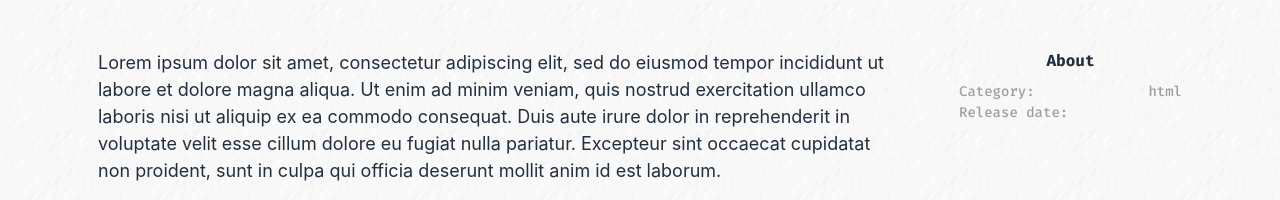
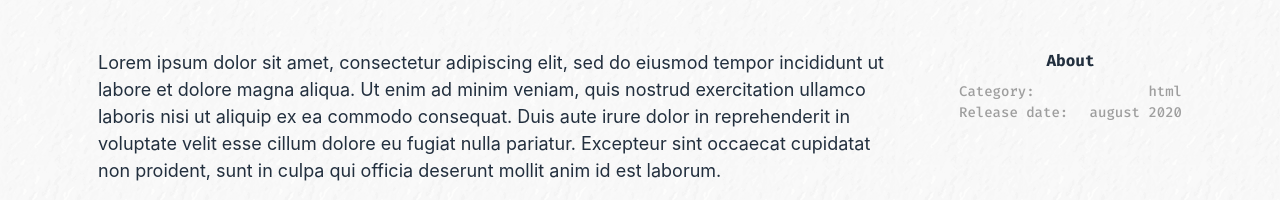
Before and after one commit to serioussirius/serioussirius.github.io, a Jekyll site: the page built from _posts/2020-08-29-first-post.md, in a window 1280 px wide. Shown: the part 731-931 px from the top of the page. Built offline with Jekyll 4.4.1, drawn with Linux system fonts in a browser that asks for light colours; nearby versions of some CDN libraries; grey boxes are pictures that could not be loaded.

Commit message:
Update post.html

```diff
--- a/_layouts/post.html
+++ b/_layouts/post.html
@@ -26,7 +26,7 @@ layout: default
             </div>
             <div class="info__release">
                 <span>Release date:</span>
-                <span class="contentText">{{ sidebar.release }}</span>
+                <span class="contentText">{{ page.sidebar_release }}</span>
             </div>
         </div>
     </div>
```
